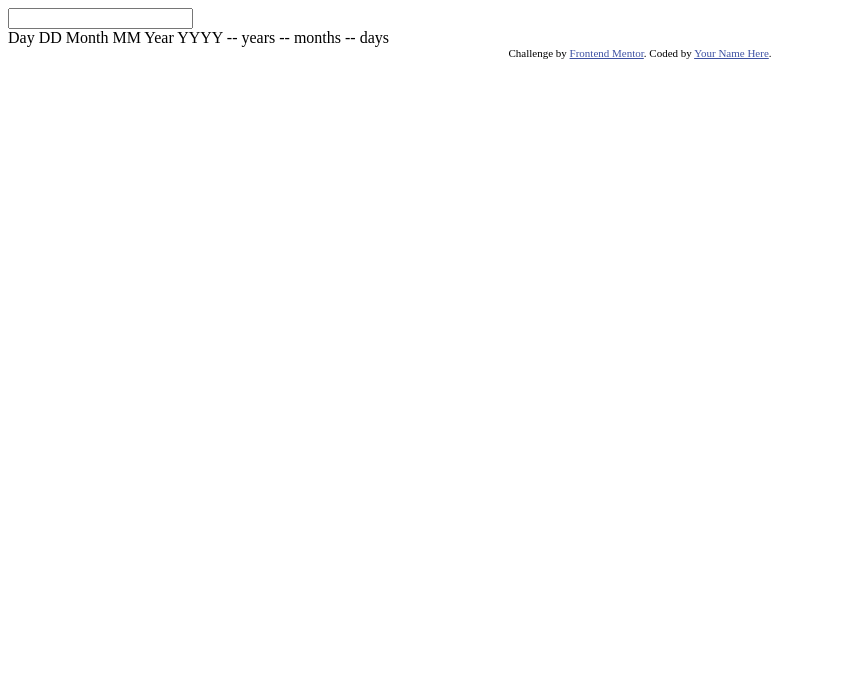
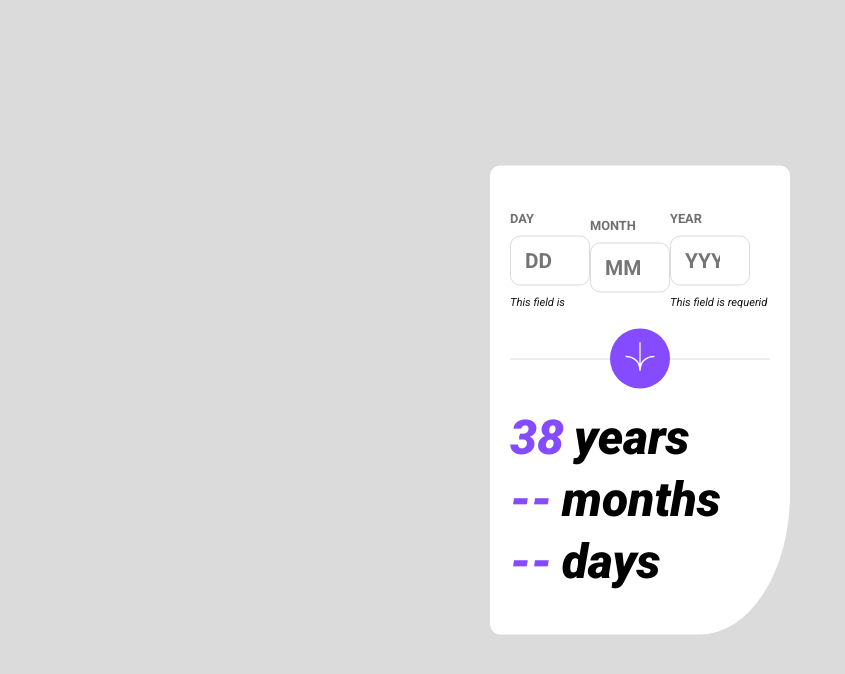
Before and after one commit to DannPandal/task2-age-calculator-app-main, a plain HTML site: page index.html in a window 1280 px wide. Shown: the whole page, without its empty margins (0-845 px from the left). Drawn offline with Linux system fonts and the light colour scheme.

Commit message:
advance to change js

```diff
--- a/index.html
+++ b/index.html
@@ -1,48 +1,57 @@
 <!DOCTYPE html>
 <html lang="en">
     <head>
-  <meta charset="UTF-8">
-  <meta name="viewport" content="width=device-width, initial-scale=1.0"> <!-- displays site properly based on user's device -->
+        <meta charset="UTF-8" />
+        <meta name="viewport" content="width=device-width, initial-scale=1.0" />
+        <!-- displays site properly based on user's device -->
 
-  <link rel="icon" type="image/png" sizes="32x32" href="./assets/images/favicon-32x32.png">
+        <link rel="icon" type="image/png" sizes="32x32" href="./assets/images/favicon-32x32.png" />
 
+        <link rel="stylesheet" href="./style.css" />
+        <script defer src="./script.js" ></script>
         <title>Frontend Mentor | Age calculator app</title>
-
-  <!-- Feel free to remove these styles or customise in your own stylesheet 👍 -->
-  <style>
-    .attribution { font-size: 11px; text-align: center; }
-    .attribution a { color: hsl(228, 45%, 44%); }
-  </style>
     </head>
     <body>
-
         <main>
-
-</main>
-  <div class="form">
- <div class="form--calculate">
-  <div class="form--calculate--date">
-<input type="number">
-
+            <section class="calculator">
+                <div class="calculator--row">
+                    <div class="calculator--row--date ">
+                        <span>DAY</span>
+                        <input id="date-day" type="number" placeholder="DD"/>
+                        <span class="calculator--row--date--message">This field is </span>
+                    </div>
+                    <div class="calculator--row--date">
+                        <span class="">MONTH</span>
+                        <input id="date-month" type="number" placeholder="MM" />
+                        <span class="calculator--row--date--message"></span>
+                    </div>
+                    <div class="calculator--row--date">
+                        <span class="">YEAR</span>
+                        <input id="date-year" type="number" placeholder="YYYY" />
+                        <span class="calculator--row--date--message">This field is requerid</span>
                     </div>
                 </div>
+                <div class="calculator--divider">
+                    <hr />
+                    <button class="calculator--divider--action">
+                        <img src="./assets/images/icon-arrow.svg" alt="arrow" />
+                    </button>
                 </div>
-  Day
-  DD
-
-  Month
-  MM
-
-  Year
-  YYYY
-
-  -- years
-  -- months
-  -- days
-
-  <div class="attribution">
-    Challenge by <a href="https://www.frontendmentor.io?ref=challenge" target="_blank">Frontend Mentor</a>.
-    Coded by <a href="#">Your Name Here</a>.
+                <div class="calculator--result">
+                    <div class="calculator--result--item">
+                        <span class="calculator--result--item--date">38</span>
+                        <span>years</span>
                     </div>
+                    <div class="calculator--result--item">
+                        <span class="calculator--result--item--date">--</span>
+                        <span>months</span>
+                    </div>
+                    <div class="calculator--result--item">
+                        <span class="calculator--result--item--date">--</span>
+                        <span>days</span>
+                    </div>
+                </div>
+            </section>
+        </main>
     </body>
 </html>
--- /dev/null
+++ b/script.js
@@ -0,0 +1,55 @@
+
+const dateDay = document.getElementById('date-day');
+const dateMonth = document.getElementById('date-month');
+const dateYear = document.getElementById('date-year');
+
+const buttonCalculate = document.querySelector('button.calculator--divider--action');
+
+
+const MESSAGES_VALIDATE = {
+    default: 'This field is requerid',
+    invalidDay: 'Must be a valid day',
+    invalidMonth: 'Must be a valid month',
+    invalidYear: 'Must be in the past',
+    invalidDate: 'Must be a valid date',
+}
+
+buttonCalculate.addEventListener('click', function () {
+
+    validate();
+
+});
+
+const validate = () => {
+
+
+
+    if (!validateRequerid(dateDay) || !validateRequerid(dateMonth) || !validateRequerid(dateYear)) {
+        return false;
+    };
+
+    // if (dateDay.value > 31 || dateDay.value < 1) {
+    //     alert('Invalid day');
+    //     return false, ;
+    // }
+    // if (dateMonth.value > 12 || dateMonth.value < 1) {
+    //     alert('Invalid month');
+    //     return false;
+    // }
+    // if (dateYear.value > 2021 || dateYear.value < 1900) {
+    //     alert('Invalid year');
+    //     return false;
+    // }
+    // return true;
+}
+
+const validateRequerid = (input) => {
+
+    if (input.value.trim() === '') {
+        input.nextElementSibling.textContent = MESSAGES_VALIDATE.default;
+        input.parentElement.classList.add('alert');
+        return false;
+    }
+    input.parentElement.classList.remove('alert');
+    return true;
+}
--- /dev/null
+++ b/style.scss
@@ -0,0 +1,158 @@
+@import url('https://fonts.googleapis.com/css2?family=Roboto:ital,wght@0,100;0,300;0,400;0,500;0,700;0,900;1,100;1,300;1,400;1,500;1,700;1,900&display=swap');
+
+
+@mixin flex($justify: center, $align: center, $direction: row) {
+    display: flex;
+    justify-content: $justify;
+    align-items: $align;
+    flex-direction: $direction;
+}
+
+
+$color-purple: hsl(259, 100%, 65%);
+$color-light-red: hsl(0, 100%, 67%);
+
+$color-white: hsl(0, 0%, 100%);
+$color-off-white: hsl(0, 0%, 94%);
+$color-light-grey: hsl(0, 0%, 86%);
+$color-smokey-grey: hsl(0, 1%, 44%);
+$color-off-black: hsl(0, 0%, 8%);
+
+
+* {
+    padding: 0;
+    margin: 0;
+    box-sizing: border-box;
+    font-family: 'Roboto', sans-serif;
+    letter-spacing: 1px;
+    font-size: 16px;
+    letter-spacing: 0;
+}
+
+
+main {
+    width: 100%;
+    height: 100vh;
+    position: relative;
+    display: flex;
+    justify-content: center;
+    align-items: center;
+    flex-direction: column;
+    padding: 20px;
+    background-color: $color-light-grey;
+}
+
+.calculator {
+    @include flex(flex-start, stretch, column);
+    position: absolute;
+    top: 50%;
+    left: 50%;
+    transform: translate(-50%, -50%);
+    min-width: 300px;
+    max-width: 600px;
+    padding: 45px 20px;
+    border-radius: 10px;
+    background-color: $color-white;
+    border-bottom-right-radius: 30%;
+
+    &--row {
+        @include flex(flex-start, center, row);
+
+
+        &--date {
+            @include flex(flex-start, flex-start, column);
+
+            gap: 10px;
+            color: $color-off-black;
+
+            & input {
+                min-width: 50px;
+                width: auto;
+                max-width: 80px;
+                height: 50px;
+                padding: 5px;
+                border: 1px solid $color-light-grey;
+                font-size: 1.3rem;
+                font-weight: 600;
+                text-align: center;
+                border-radius: 10px;
+                text-align: start;
+                padding: 14px;
+            }
+
+            & :first-child {
+                font-size: 0.8rem;
+                font-weight: 600;
+                color: $color-smokey-grey;
+            }
+
+            & :last-child {
+                font-size: 0.7rem;
+                font-weight: 400;
+                font-style: italic;
+            }
+
+        }
+
+        &--date.alert {
+            color: $color-light-red;
+
+            & input {
+                border: 1px solid $color-light-red;
+            }
+
+        }
+    }
+
+    &--divider {
+        position: relative;
+        @include flex(center, center, row);
+        width: 100%;
+        height: 100px;
+
+        &>hr {
+            width: 100%;
+            margin: 10px 0;
+            border: none;
+            border-top: 1.5px solid $color-light-grey;
+        }
+
+        &--action {
+            border-radius: 50%;
+            background-color: $color-purple;
+            width: 60px;
+            height: 60px;
+            border: none;
+            position: absolute;
+            top: 50%;
+            left: 50%;
+            transform: translate(-50%, -50%);
+
+            & img {
+                width: 30px;
+                height: 30px;
+            }
+        }
+    }
+
+    &--result {
+        @include flex(center, flex-start, column);
+        gap: 5px;
+
+        &--item {
+            @include flex(flex-start, center, row);
+            gap: 10px;
+            font-size: 3rem;
+            font-weight: 900;
+            font-style: italic;
+
+            & span {
+                font-size: inherit;
+            }
+
+            &--date{
+                color: $color-purple;
+            }
+        }
+    }
+}
```
Also changed, not shown: style.css (added), 1 other file. Lines whose indentation alone changed are shown as unchanged.
